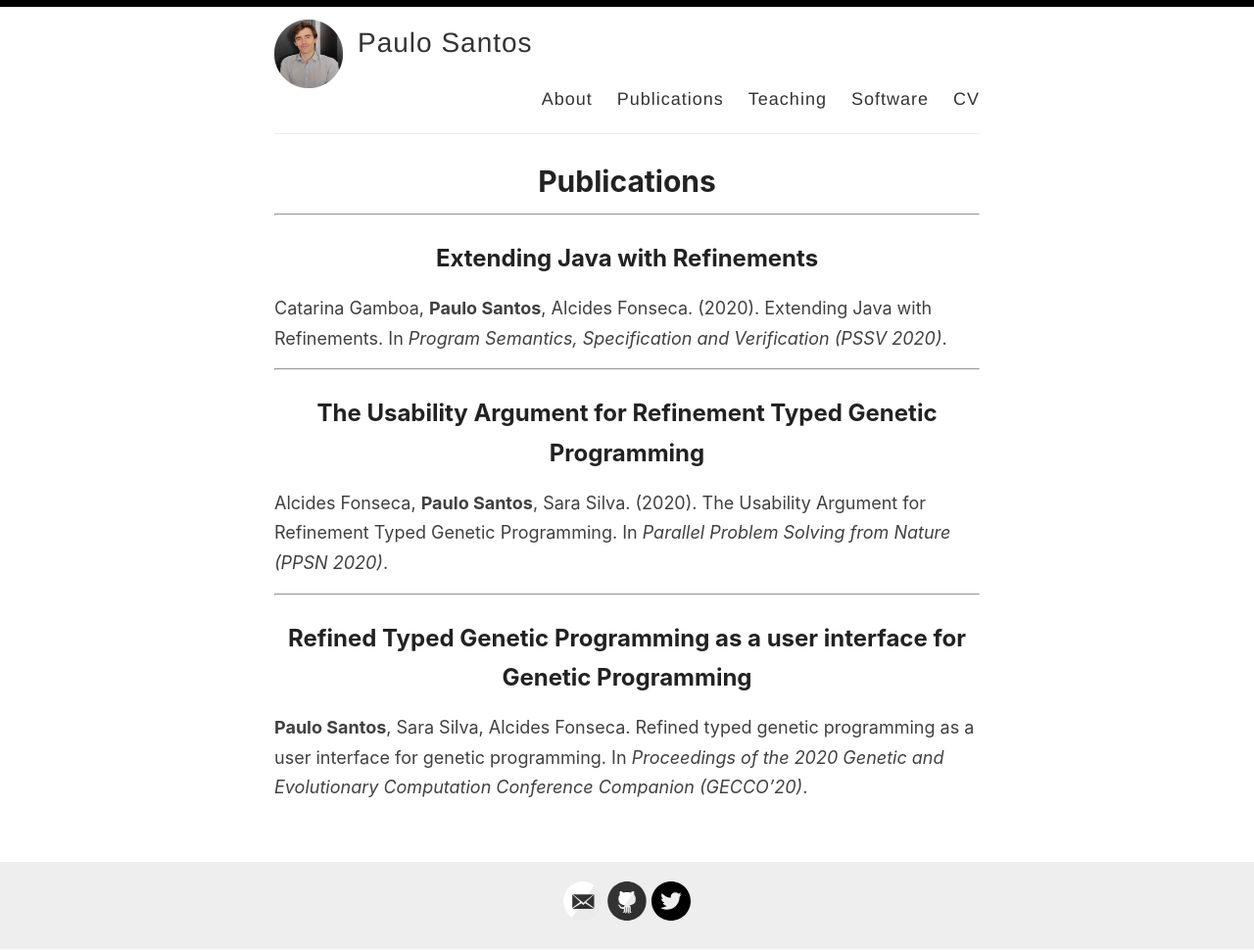
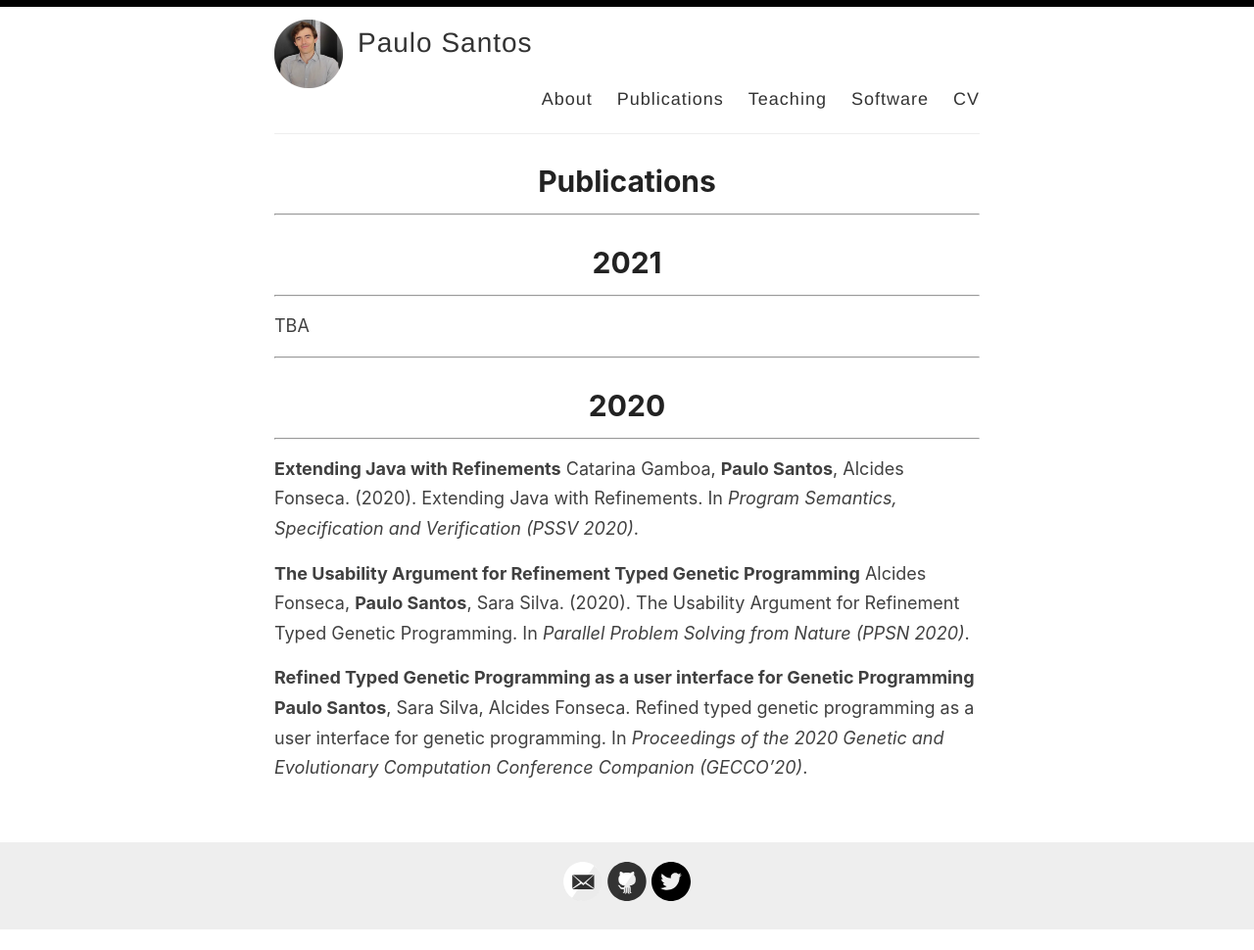
Before and after one commit to pcanelas/pcanelas.github.io, a Jekyll site: the page built from _pages/publications.md, in a window 1280 px wide. Shown: the whole page at 98% size. Built offline with Jekyll 4.4.1, drawn with Linux system fonts in a browser that asks for light colours; after the commit the page ends 949 px from its top, so only the background shows below that.

```diff
--- a/_pages/publications.md
+++ b/_pages/publications.md
@@ -5,16 +5,20 @@ permalink: /publications/
 ---
 
 -----------------------------
+# 2021
+-----------------------------
 
-## Extending Java with Refinements
+TBA
+
+-----------------------------
+# 2020
+-----------------------------
+
+**Extending Java with Refinements**
 Catarina Gamboa, **Paulo Santos**, Alcides Fonseca. (2020). Extending Java with Refinements. In *Program Semantics, Specification and Verification (PSSV 2020)*.
 
------------------------------
-
-## The Usability Argument for Refinement Typed Genetic Programming
+**The Usability Argument for Refinement Typed Genetic Programming**
 Alcides Fonseca, **Paulo Santos**, Sara Silva. (2020). The Usability Argument for Refinement Typed Genetic Programming. In *Parallel Problem Solving from Nature (PPSN 2020)*.
 
------------------------------
-
-## Refined Typed Genetic Programming as a user interface for Genetic Programming
+**Refined Typed Genetic Programming as a user interface for Genetic Programming**
 **Paulo Santos**, Sara Silva, Alcides Fonseca. Refined typed genetic programming as a user interface for genetic programming. In *Proceedings of the 2020 Genetic and Evolutionary Computation Conference Companion (GECCO'20)*.
```
Also changed, not shown: _pages/about.md (+3 -1 lines), 1 other file.
